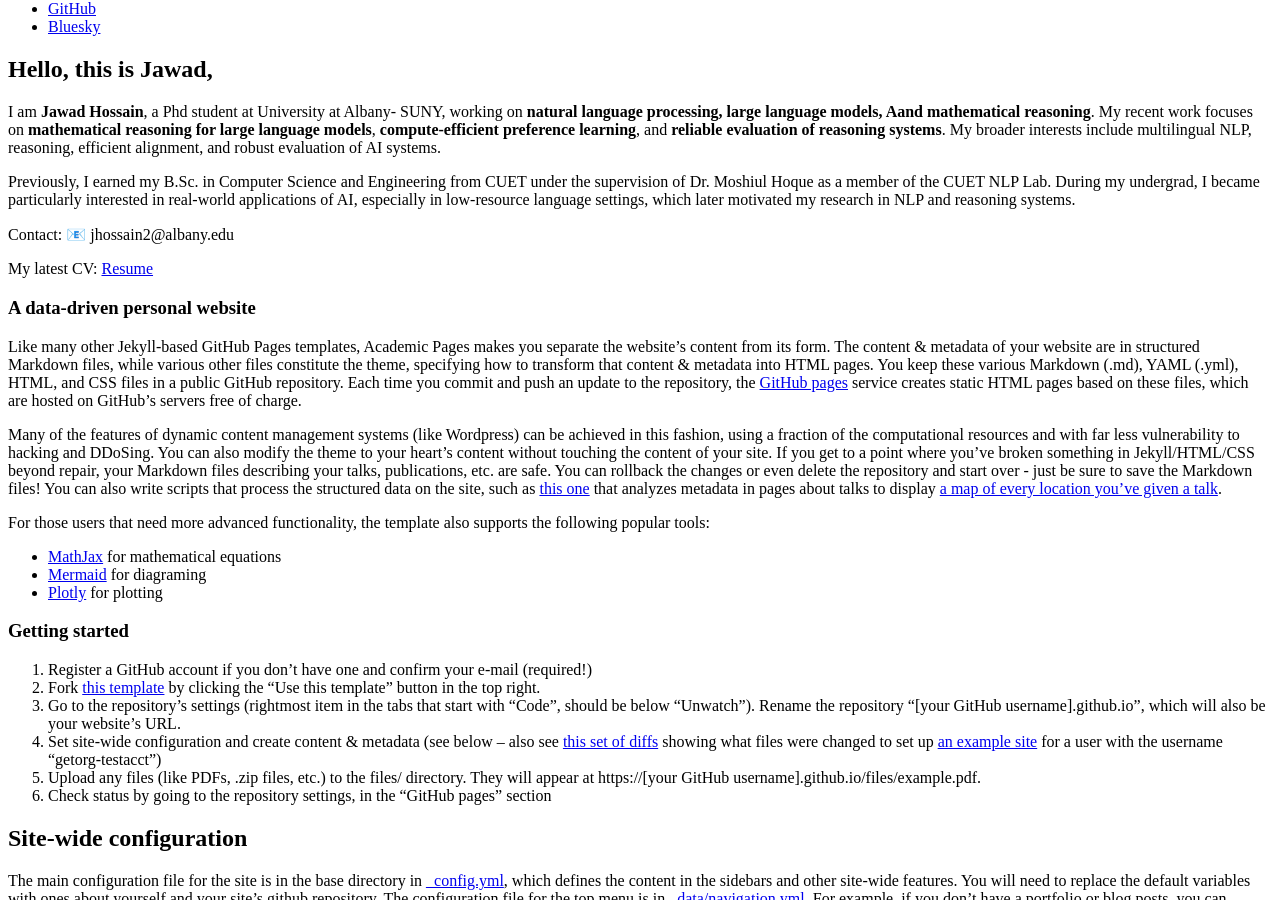
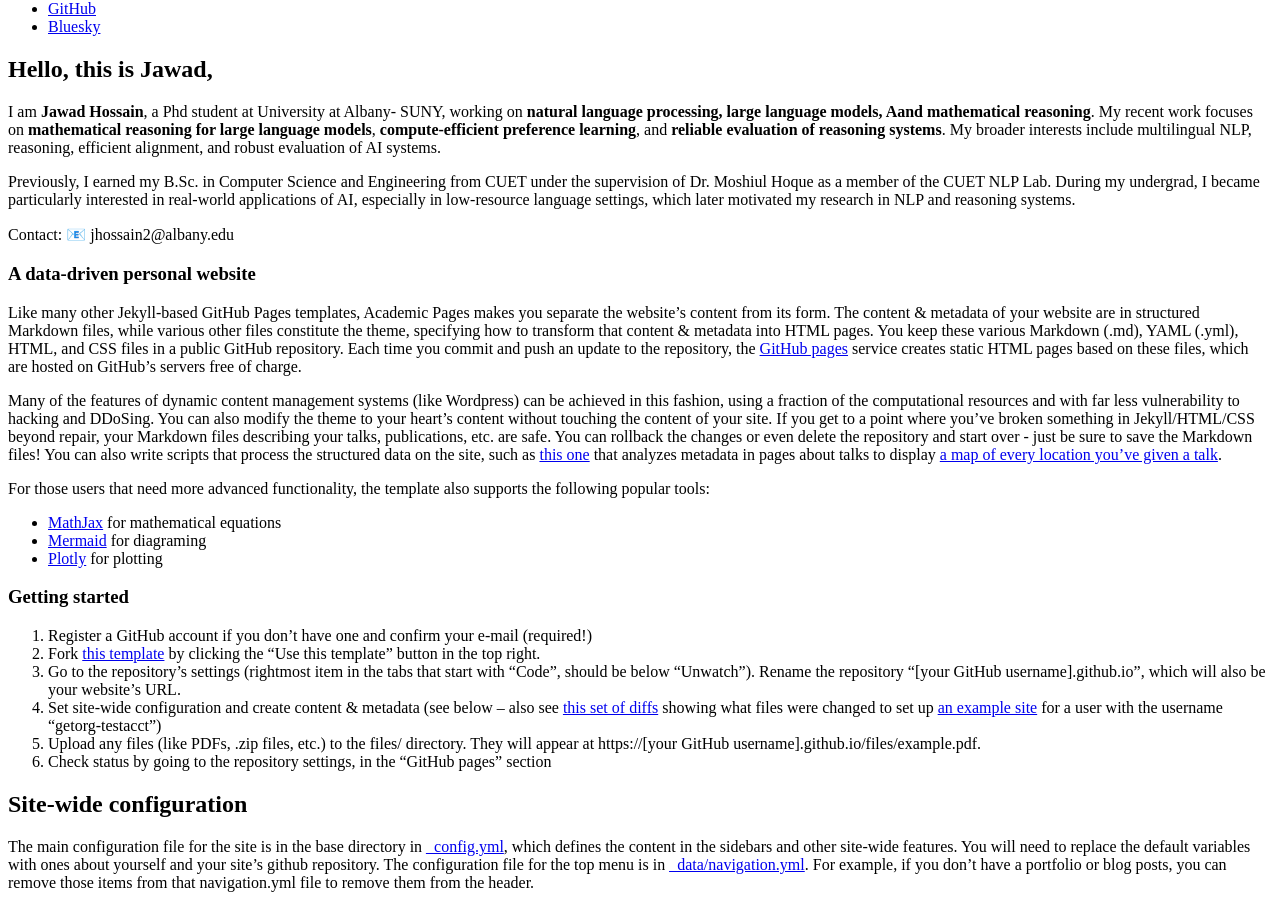
Before and after one commit to Jawad039/jawad039.github.io, a Jekyll site: the page built from _pages/about.md, in a window 1280 px wide and 900 px high, scrolled down 458 px. Built offline with Jekyll 4.4.1, drawn with Linux system fonts in a browser that asks for light colours; a script bundle is joined from its source files by our own code; library files that are not in the unit come from our copies.

Commit message:
Update about.md

```diff
--- a/_pages/about.md
+++ b/_pages/about.md
@@ -9,8 +9,6 @@ I am **Jawad Hossain**, a Phd student at University at Albany- SUNY, working on
 Previously, I earned my B.Sc. in Computer Science and Engineering from CUET under the supervision of Dr. Moshiul Hoque as a member of the CUET NLP Lab. During my undergrad, I became particularly interested in real-world applications of AI, especially in low-resource language settings, which later motivated my research in NLP and reasoning systems.
 
 Contact: 📧 jhossain2@albany.edu
-
-My latest CV: [Resume](/files/Jawad_CV_Git.pdf)
 
 A data-driven personal website
 ======
```
